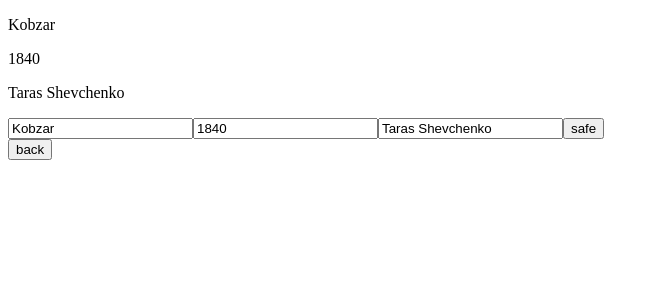
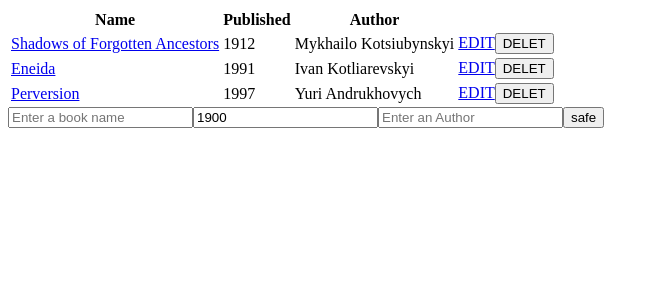
Before and after one commit to vladimir-arkanov/test-task-book-list, a React (Create React App) app: page /#/books in a window 1280 px wide. Before the commit this address led to /#/books/1/edit. Shown: the top 300 px of the page, without its empty margins (0-659 px from the left). Built offline with nearby package versions, Linux system fonts and the light colour scheme.

Commit message:
fourt commit, from submiting and updating created, input checkers were created, modal left

```diff
--- a/src/App.js
+++ b/src/App.js
@@ -1,5 +1,5 @@
-import React, { useState } from 'react';
-import { Routes, Route, Navigate } from 'react-router-dom'
+import React, { useState, useEffect } from 'react';
+import { Routes, Route, Navigate, useNavigate } from 'react-router-dom'
 import './App.scss';
 import { BookEditPage } from './pages/BookEditPage';
 import { BookPage } from './pages/BookPage';
@@ -8,6 +8,12 @@ import { booksFromServer } from './api/books'
 
 export const App = () => {
   const [books, setBooks] = useState(booksFromServer)
+
+  const navigate = useNavigate()
+
+  useEffect(() => {
+    navigate('/');
+  }, []);
 
 
   return (
--- a/src/api/books.js
+++ b/src/api/books.js
@@ -1,25 +1,20 @@
 export const booksFromServer = [
   {
     bookId: 1,
-    name: 'Kobzar',
-    year: 1840,
-    author: 'Taras Shevchenko',
+    name: 'Shadows of Forgotten Ancestors',
+    year: 1912,
+    author: 'Mykhailo Kotsiubynskyi',
   },
   {
     bookId: 2,
     name: 'Eneida',
-    year: 1791,
+    year: 1991,
     author: 'Ivan Kotliarevskyi',
   },
   {
     bookId: 3,
-    name: 'Forest Song',
-    year: 1912,
-    author: 'Lesya Ukrainka',
-  },{
-    bookId: 4,
-    name: 'Garden of Divine Songs',
-    year: 1861,
-    author: 'Hryhorii Skovoroda',
-  },
+    name: 'Perversion',
+    year: 1997,
+    author: 'Yuri Andrukhovych',
+  }
 ]
--- a/src/components/BookForm.js
+++ b/src/components/BookForm.js
@@ -1,17 +1,92 @@
-import React from "react";
+import React, { memo, useEffect, useState } from "react";
+import { useNavigate } from "react-router-dom"
 
-export const BookForm = ({
-  inputName,
-  setInputName,
-  inputYear,
-  setInputYear,
-  inputAuthor,
-  setInputAuthor,
-  submitChange,
-  error,
-  setError,
-  isValid
+export const BookForm = memo(({
+  setBooks,
+  books,
+  book,
+  isEdit,
 }) => {
+  const [inputName, setInputName] = useState(isEdit ? book.name : '');
+  const [inputYear, setInputYear] = useState(isEdit ? book.year: 1900);
+  const [inputAuthor, setInputAuthor] = useState(isEdit ? book.author : '');
+  const [error, setError] = useState(false)
+  const [inputNameError, setInputNameError] = useState(false);
+  const [inputAuthorError, setInputAuthorError] = useState(false);
+  const [inputYearError, setInputYearError] = useState(false);
+
+  const isValid = inputName.length <= 70
+  && (inputYear >= 1900 && inputYear <= new Date().getFullYear())
+  && inputAuthor.length <= 120;
+
+  const findBiggestIndex = () => {
+    return Math.max(...books.map(el => el.bookId)) + 1
+  }
+
+  const backHome = useNavigate()
+
+  useEffect(() => {
+    if (inputName.length > 70) {
+      setInputNameError(true)
+    }
+
+    if (inputAuthor.length > 120) {
+      setInputAuthorError(true)
+    }
+
+    if (inputYear < 1900 || inputYear > new Date().getFullYear()) {
+      setInputYearError(true)
+    }
+
+  }, [inputName, inputAuthor, error, inputYear])
+
+
+  const handleName = (event) => {
+    setInputName(event.target.value)
+    setInputNameError(false)
+  }
+
+  const handleYear = (event) => {
+    setInputYear(+event.target.value)
+    setInputYearError(false)
+  }
+
+  const handleAuthor = (event) => {
+    setInputAuthor(event.target.value)
+    setInputAuthorError(false)
+  }
+
+  const submitChange = (event) => {
+    event.preventDefault();
+
+    if (!isEdit) {
+      setBooks(oldBooks => {
+        const newBook = {
+          bookId: findBiggestIndex(oldBooks),
+          name: inputName,
+          year: inputYear,
+          author: inputAuthor,
+        }
+
+        return [...books, newBook]
+    })
+    } else {
+      const newBook = {
+        bookId: book.bookId,
+        name: inputName,
+        year: inputYear,
+        author: inputAuthor,
+      };
+
+      setBooks(books.map((book) => book.bookId === newBook.bookId ? newBook : book));
+
+
+      backHome('/')
+
+      setError(false)
+    }
+  }
+
   return (
     <form
       action=""
@@ -23,23 +98,38 @@ export const BookForm = ({
         placeholder='Enter a book name'
         value={inputName}
         required
-        onChange={(e) => setInputName(e.target.value)}
+        onChange={handleName}
       />
+
+      {inputNameError && (
+        <span>Max content length 70 chars</span>
+      )}
+
       <input
         type='number'
         placeholder="Enter a publish year"
         value={inputYear}
         required
-        onChange={(e) => setInputYear(e.target.value)}
+        onChange={handleYear}
       />
+
+      {inputYearError && (
+        <span>Publishe period 1900 - current</span>
+      )}
+
       <input
         type='text'
         placeholder="Enter an Author"
         value={inputAuthor}
         required
-        onChange={(e) => setInputAuthor(e.target.value)}
+        onChange={handleAuthor}
       />
+
+      {inputAuthorError && (
+        <span>Max content length 120 chars</span>
+      )}
+
       <button type="submit" disabled={!isValid || error}>safe</button>
     </form>
   )
-}
+})
--- a/src/components/BooksList.js
+++ b/src/components/BooksList.js
@@ -1,5 +1,6 @@
 import React from "react"
 import { Link } from "react-router-dom"
+import { BookForm } from "./BookForm"
 
 export const BooksList = ({ books, setBooks }) => {
   const tableHeader = [{
@@ -8,27 +9,8 @@ export const BooksList = ({ books, setBooks }) => {
     author: 'Author'
   }]
 
-  const findBiggestIndex = () => {
-    return Math.max(...books.map(el => el.bookId)) + 1
-  }
-
   const deleteBook = (id) => {
     setBooks((oldBooks) => oldBooks.filter((book) => book.bookId !== id));
-  }
-
-  const handleSubmit = (event) => {
-    event.preventDefault();
-
-    setBooks(oldBooks => {
-      const newBook = {
-        bookId: findBiggestIndex(oldBooks),
-        name: 'Kobzar',
-        year: 1840,
-        author: 'Taras Shevchenko',
-      }
-
-      return [...books, newBook]
-    })
   }
 
   return (
@@ -67,28 +49,9 @@ export const BooksList = ({ books, setBooks }) => {
           </tbody>
         </table>
       </div>
-
+          <BookForm isEdit={false} books={books} setBooks={setBooks}/>
       <div>
         <div>
-          <form
-            action=""
-            method="POST"
-            onSubmit={handleSubmit}
-          >
-            <input
-              type='text'
-              placeholder='Enter a book name'
-            />
-            <input
-              type='number'
-              placeholder="Enter a publish year"
-            />
-            <input
-              type='text'
-              placeholder="Enter an Author"
-            />
-            <button>X</button>
-          </form>
         </div>
       </div>
     </div>
--- a/src/components/BooksSpecEdit.js
+++ b/src/components/BooksSpecEdit.js
@@ -1,5 +1,5 @@
-import React, { useState } from "react";
-import { useNavigate, useParams } from "react-router-dom"
+import React from "react";
+import { useParams, useNavigate } from "react-router-dom"
 import { BookForm } from "./BookForm";
 
 export const BooksSpecEdit = ({ books, setBooks }) => {
@@ -7,34 +7,7 @@ export const BooksSpecEdit = ({ books, setBooks }) => {
 
   const book = books.find(el => el.bookId === +bookId)
 
-
-  const [inputName, setInputName] = useState(book.name);
-  const [inputYear, setInputYear] = useState(book.year);
-  const [inputAuthor, setInputAuthor] = useState(book.author);
-  const [error, setError] = useState(false)
-
-  const isValid = inputName && inputYear && inputAuthor;
-
   const backHome = useNavigate()
-
-
-
-  const submitChange = (event) => {
-    event.preventDefault();
-
-    const newBook = {
-      bookId: book.bookId,
-      name: inputName,
-      year: inputYear,
-      author: inputAuthor,
-    };
-
-    setBooks(books.map((book) => book.bookId === newBook.bookId ? newBook : book));
-
-    backHome('/')
-
-    setError(false)
-  }
 
   return (
     <div>
@@ -46,45 +19,11 @@ export const BooksSpecEdit = ({ books, setBooks }) => {
 
       <div>
         <BookForm
-        inputName={inputName}
-        setInputName={setInputName}
-        inputYear={inputYear}
-        setInputYear={setInputYear}
-        inputAuthor={inputAuthor}
-        setInputAuthor={setInputAuthor}
-        submitChange={submitChange}
-        error={error}
-        setError={setError}
-        isValid={isValid}
+        books={books}
+        setBooks={setBooks}
+        book={book}
+        isEdit={true}
       />
-        {/* <form
-          action=""
-          method="POST"
-          onSubmit={submitChange}
-        >
-          <input
-            type='text'
-            placeholder='Enter a book name'
-            value={inputName}
-            required
-            onChange={(e) => setInputName(e.target.value)}
-          />
-          <input
-            type='number'
-            placeholder="Enter a publish year"
-            value={inputYear}
-            required
-            onChange={(e) => setInputYear(e.target.value)}
-          />
-          <input
-            type='text'
-            placeholder="Enter an Author"
-            value={inputAuthor}
-            required
-            onChange={(e) => setInputAuthor(e.target.value)}
-          />
-          <button type="submit" disabled={!isValid || error}>safe</button>
-        </form> */}
       </div>
 
       <button onClick={() => backHome('/')}>back</button>
```
